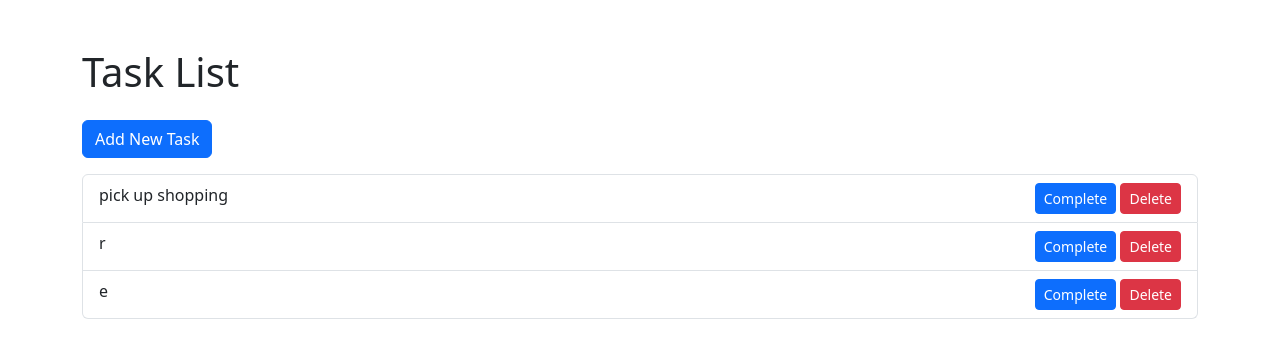
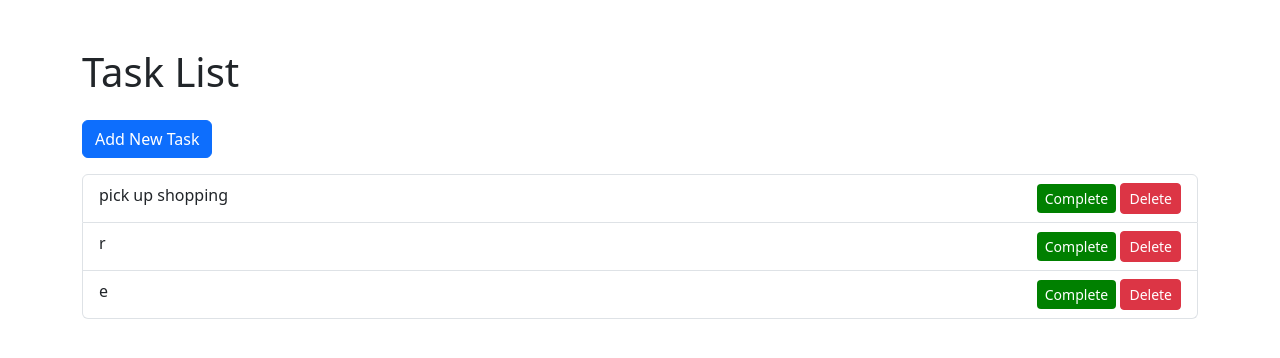
Before and after one commit to DMeyerD/task_manager, a Flask app: page / in a window 1280 px wide. Shown: the top 358 px of the page. Run offline with Flask 3, Linux system fonts and the light colour scheme; some libraries are stand-ins or nearby versions.

Commit message:
added more styling

```diff
--- a/static/css/styles.css
+++ b/static/css/styles.css
@@ -0,0 +1,20 @@
+.complete-button{
+    background-color:#008000;
+    border: none;
+    color: white;
+}
+.complete-button:hover{
+    background-color:#0F4D0F;
+    color: white;
+}
+
+@keyframes rotate {
+    0% { transform: rotate(0deg); }
+    100% { transform: rotate(360deg); }
+}
+
+.rotate-on-click{
+    display: inline-block;
+    animation: rotate 0.40s ease-out;
+    transform-origin: center;
+}
--- /dev/null
+++ b/static/js/celebrate.js
@@ -0,0 +1,15 @@
+document.querySelectorAll(".complete-button").forEach(button => {
+    button.addEventListener("click", function(){
+        button.classList.add("rotate-on-click");
+
+        setTimeout(() => {
+            button.classList.remove("rotate-on-click");
+        },400); // must match animation duration
+
+        confetti({
+            particleCount: 75,
+            speed: 60,
+            origin: {y: 0.6}
+        });
+    });
+});
--- a/templates/index.html
+++ b/templates/index.html
@@ -2,9 +2,9 @@
 <html lang="en">
   <head>
     <meta charset="UTF-8">
-    <link rel=""stylesheet" href="{{url_for('static', filename='css/styles.css')}}">
     <!-- boot strap 5 cdn -->
     <link href="https://cdn.jsdelivr.net/npm/bootstrap@5.3.3/dist/css/bootstrap.min.css" rel="stylesheet">
+    <link rel="stylesheet" href="{{url_for('static', filename='css/styles.css')}}">
     <title>Task Manager</title>
   </head>
   <body>
@@ -21,8 +21,8 @@
                 </span>
 
                 <div>
-                  <form action="/completed/{{task.id}}" method="POST" style="display: inline;">
-                    <button type="submit" class="btn btn-sm {% if task.completed %} btn-outline-secondary{% else %}btn-primary{% endif %}">
+                  <form action="/completed/{{task.id}}" method="POST" style="display: inline-block;">
+                    <button type="submit" class="btn btn-sm {% if task.completed %} btn-outline-secondary{% else %} complete-button{% endif %}">
                       {% if task.completed %} Undo{% else %}Complete{% endif %}
                     </button>
                   </form>
@@ -35,6 +35,7 @@
           </ul>
     </div>
 
-
+    <script src="https://cdn.jsdelivr.net/npm/canvas-confetti@1.6.0/dist/confetti.browser.min.js"></script>
+    <script src="{{ url_for('static', filename='js/celebrate.js') }}"></script>
   </body>
 </html>
```
Also changed, not shown: instance/tasks.db.
